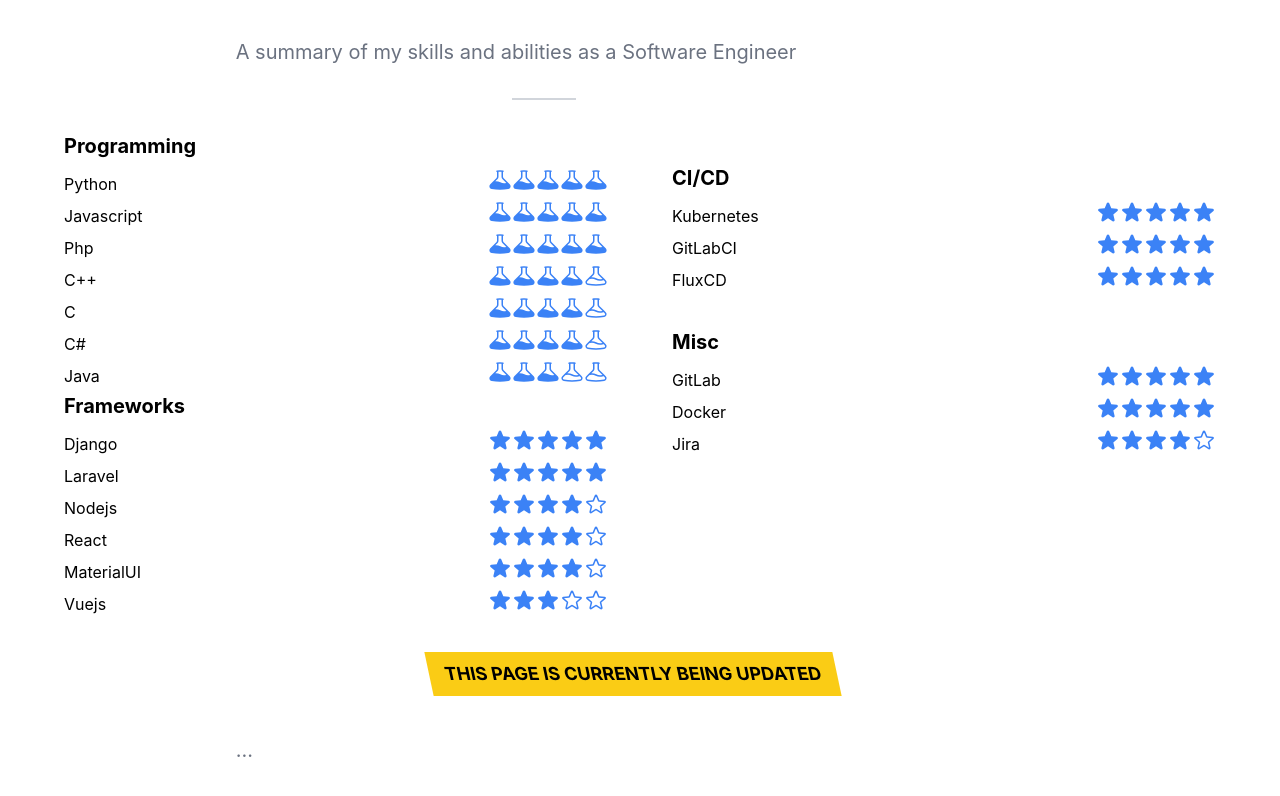
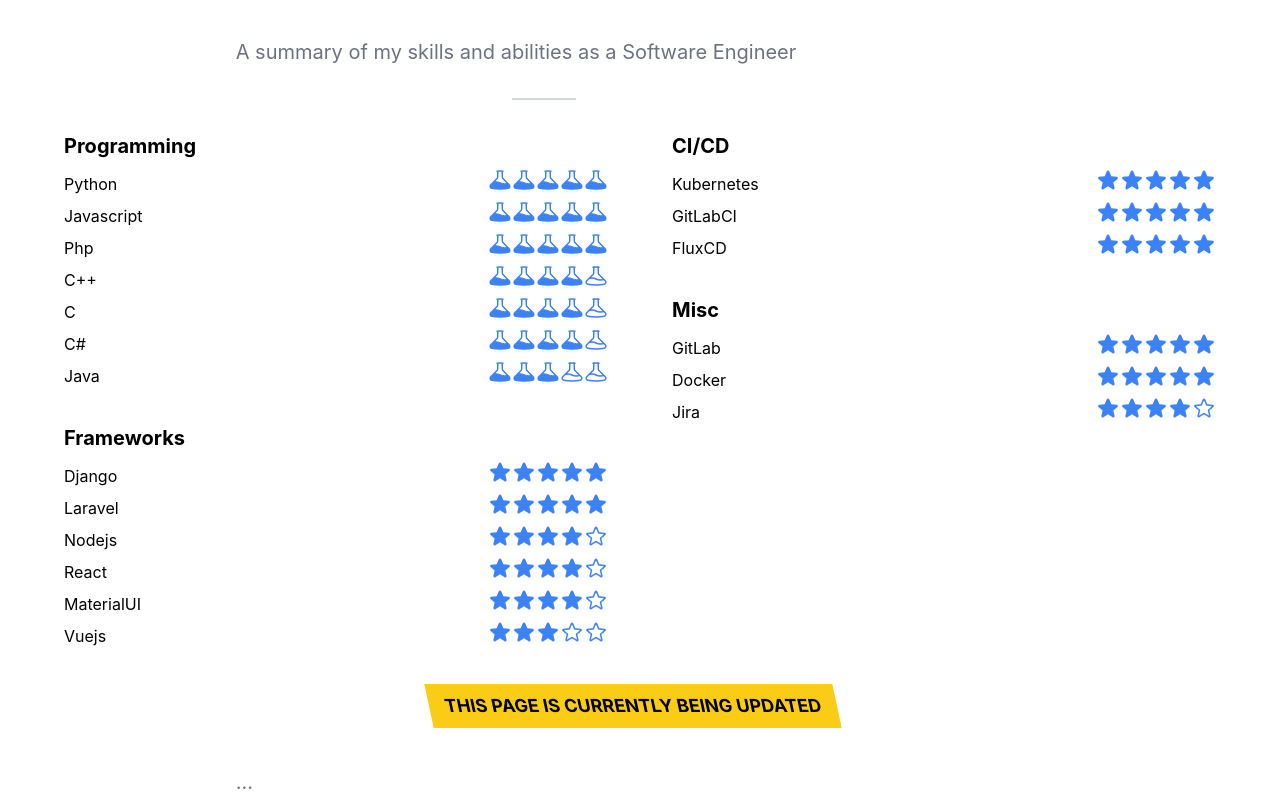
Before and after one commit to vireshsoedhwa/home, a React (Create React App) app: page / in a window 1280 px wide. Shown: the part 3582-4378 px from the top of the page. Before the commit the page ends 4346 px from the top, so only its background shows below. Built offline with nearby package versions, Linux system fonts and the light colour scheme; a web font is replaced by a local one.

Commit message:
update styling for skills

```diff
--- a/src/components/Skills.js
+++ b/src/components/Skills.js
@@ -138,7 +138,7 @@
                         </dl>
                     ))}
 
-                    <h3 class="font-bold text-xl mb-2">Frameworks</h3>
+                    <h3 class="font-bold text-xl mb-2 mt-8">Frameworks</h3>
 
                     {frameworks.map((framework, index) => (
                         <dl key={index} class="group flex block justify-between">
@@ -164,7 +164,7 @@
 
                 <div class="leading-loose">
 
-                    <h3 class="font-bold text-xl mb-2 mt-8">CI/CD</h3>
+                    <h3 class="font-bold text-xl mb-2">CI/CD</h3>
 
                     {cicd.map((cicd, index) => (
                         <dl key={index} class="group flex block justify-between">
```
Also changed, not shown: 7 other files (tests, documents, lock files or other folders).
